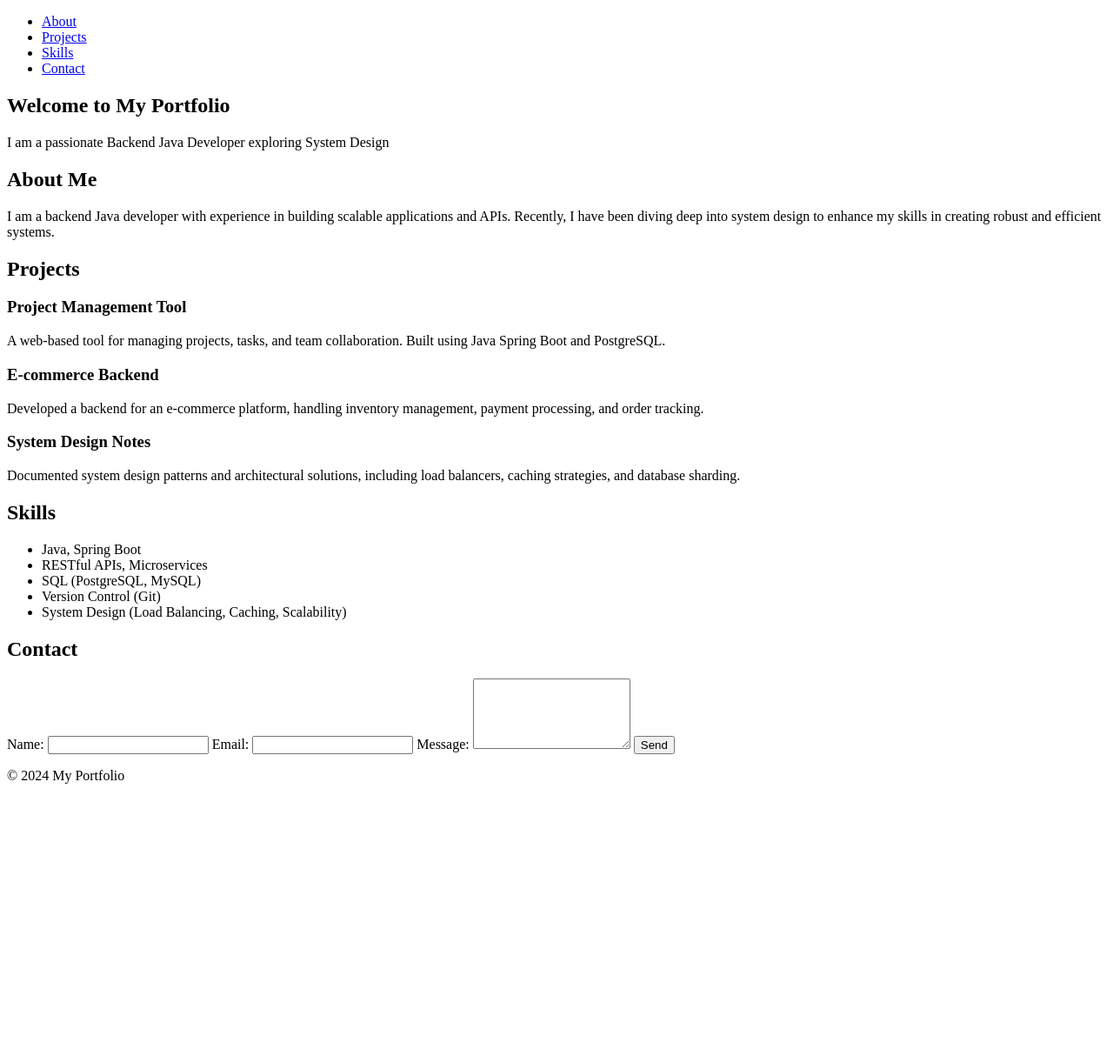
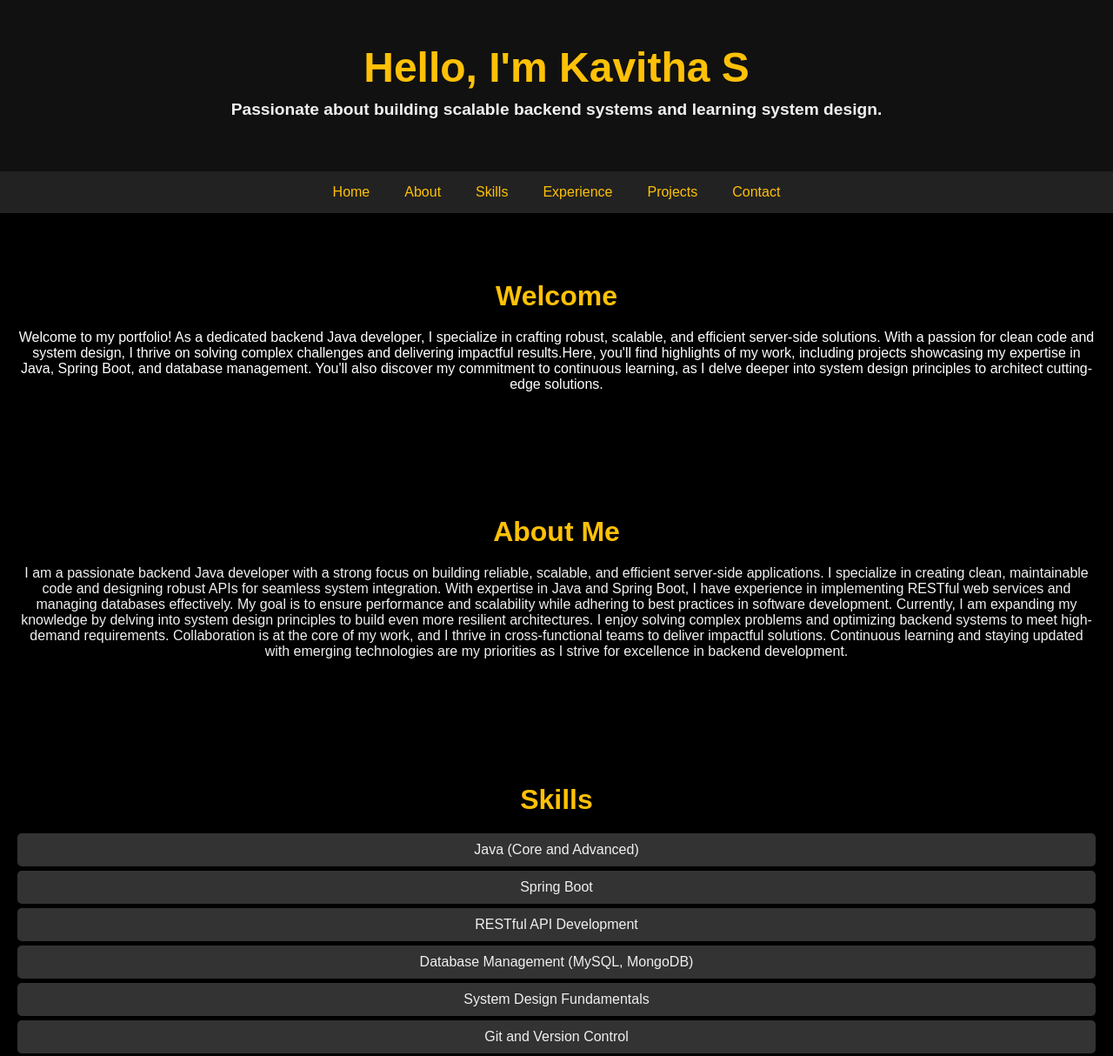
Before and after one commit to kavithas-dev/kavithas-dev.github.io, a plain HTML site: page index.html in a window 1280 px wide. Shown: the top 1214 px of the page at 87% size. Before the commit the page ends 917 px from the top, so only its background shows below. Drawn offline with Linux system fonts and the light colour scheme.

Commit message:
modified

```diff
--- a/index.html
+++ b/index.html
@@ -3,80 +3,194 @@
 <head>
     <meta charset="UTF-8">
     <meta name="viewport" content="width=device-width, initial-scale=1.0">
-    <title>Portfolio - Backend Java Developer</title>
-    <link rel="stylesheet" href="styles.css">
+    <title>Portfolio</title>
+    <style>
+        body {
+            font-family: Arial, sans-serif;
+            margin: 0;
+            padding: 0;
+            background-color: #000;
+            color: #fff;
+        }
+        header {
+            text-align: center;
+            padding: 50px 20px;
+            background-color: #111;
+            box-shadow: 0 2px 5px rgba(0, 0, 0, 0.7);
+        }
+        header h1 {
+            margin: 0;
+            font-size: 3rem;
+            color: #ffc107;
+        }
+        header p {
+            margin: 10px 0;
+            font-size: 1.2rem;
+            color: #f0f0f0;
+        }
+        nav {
+            display: flex;
+            justify-content: center;
+            gap: 20px;
+            padding: 10px 0;
+            background-color: #222;
+            position: sticky;
+            top: 0;
+            z-index: 1000;
+        }
+        nav a {
+            color: #ffc107;
+            text-decoration: none;
+            font-size: 1rem;
+            padding: 5px 10px;
+        }
+        nav a:hover {
+            text-decoration: underline;
+        }
+        section {
+            padding: 50px 20px;
+            text-align: center;
+        }
+        section h2 {
+            font-size: 2rem;
+            margin-bottom: 20px;
+            color: #ffc107;
+        }
+        .about p, .skills ul li, .projects .project p, .experience .job p {
+            color: #f0f0f0;
+        }
+        .skills ul {
+            list-style: none;
+            padding: 0;
+        }
+        .skills ul li {
+            background-color: #333;
+            padding: 10px;
+            margin: 5px 0;
+            border-radius: 5px;
+        }
+        .projects .project, .experience .job {
+            background-color: #222;
+            border: 1px solid #444;
+            padding: 20px;
+            margin-bottom: 20px;
+            border-radius: 5px;
+        }
+        .projects .project h3, .experience .job h3 {
+            margin: 0 0 10px;
+            color: #ffc107;
+        }
+        .contact form {
+            display: flex;
+            flex-direction: column;
+            gap: 15px;
+            max-width: 600px;
+            margin: 0 auto;
+        }
+        .contact form input, .contact form textarea {
+            width: 100%;
+            padding: 10px;
+            border: 1px solid #555;
+            border-radius: 5px;
+            background-color: #333;
+            color: #fff;
+        }
+        .contact form button {
+            background-color: #ffc107;
+            color: #000;
+            padding: 10px;
+            border: none;
+            border-radius: 5px;
+            cursor: pointer;
+        }
+        .contact form button:hover {
+            background-color: #e0a800;
+        }
+        footer {
+            text-align: center;
+            padding: 10px 0;
+            background-color: #111;
+            color: #777;
+        }
+    </style>
 </head>
 <body>
+
 <header>
-        <nav>
-            <ul class="nav-links">
-                <li><a href="#about">About</a></li>
-                <li><a href="#projects">Projects</a></li>
-                <li><a href="#skills">Skills</a></li>
-                <li><a href="#contact">Contact</a></li>
-            </ul>
-        </nav>
+    <h1>Hello, I'm Kavitha S<h1>
+    <p>Passionate about building scalable backend systems and learning system design.</p>
 </header>
 
-    <section id="hero">
-        <div class="hero-text">
-            <h1>Welcome to My Portfolio</h1>
-            <p>I am a passionate Backend Java Developer exploring System Design</p>
+<nav>
+    <a href="#home">Home</a>
+    <a href="#about">About</a>
+    <a href="#skills">Skills</a>
+    <a href="#experience">Experience</a>
+    <a href="#projects">Projects</a>
+    <a href="#contact">Contact</a>
+</nav>
+
+<section id="home">
+    <h2>Welcome</h2>
+    <p>Welcome to my portfolio! As a dedicated backend Java developer, I specialize in crafting robust, scalable, and efficient server-side solutions. With a passion for clean code and system design, I thrive on solving complex challenges and delivering impactful results.Here, you'll find highlights of my work, including projects showcasing my expertise in Java, Spring Boot, and database management. You'll also discover my commitment to continuous learning, as I delve deeper into system design principles to architect cutting-edge solutions.</p>
+</section>
+
+<section id="about" class="about">
+    <h2>About Me</h2>
+    <p>
+        I am a passionate backend Java developer with a strong focus on building reliable, scalable, and efficient server-side applications.
+        I specialize in creating clean, maintainable code and designing robust APIs for seamless system integration.
+        With expertise in Java and Spring Boot, I have experience in implementing RESTful web services and managing databases effectively.
+        My goal is to ensure performance and scalability while adhering to best practices in software development.
+        Currently, I am expanding my knowledge by delving into system design principles to build even more resilient architectures.
+        I enjoy solving complex problems and optimizing backend systems to meet high-demand requirements.
+        Collaboration is at the core of my work, and I thrive in cross-functional teams to deliver impactful solutions.
+        Continuous learning and staying updated with emerging technologies are my priorities as I strive for excellence in backend development.  </p>
+</section>
+
+<section id="skills" class="skills">
+    <h2>Skills</h2>
+    <ul>
+        <li>Java (Core and Advanced)</li>
+        <li>Spring Boot</li>
+        <li>RESTful API Development</li>
+        <li>Database Management (MySQL, MongoDB)</li>
+        <li>System Design Fundamentals</li>
+        <li>Git and Version Control</li>
+    </ul>
+</section>
+
+<section id="experience" class="experience">
+    <h2>Experience</h2>
+    <div class="job">
+        <h3>Java Developer - HEPL</h3>
+        <p>Developed and maintained backend services using Java and Spring Boot, ensuring high performance and scalability.</p>
+        <p>Collaborated with cross-functional teams to design and implement RESTful APIs and database schemas.</p>
+        <p>Duration: Sep 2024 - Present</p>
     </div>
 </section>
 
-    <section id="about">
-        <h2>About Me</h2>
-        <p>I am a backend Java developer with experience in building scalable applications and APIs. Recently, I have been diving deep into system design to enhance my skills in creating robust and efficient systems.</p>
-    </section>
-
-    <section id="projects">
+<section id="projects" class="projects">
     <h2>Projects</h2>
     <div class="project">
-            <h3>Project Management Tool</h3>
-            <p>A web-based tool for managing projects, tasks, and team collaboration. Built using Java Spring Boot and PostgreSQL.</p>
-        </div>
-        <div class="project">
-            <h3>E-commerce Backend</h3>
-            <p>Developed a backend for an e-commerce platform, handling inventory management, payment processing, and order tracking.</p>
-        </div>
-        <div class="project">
-            <h3>System Design Notes</h3>
-            <p>Documented system design patterns and architectural solutions, including load balancers, caching strategies, and database sharding.</p>
+        <h3> Hotel Reservation Management System</h3>
+        <p>The Hotel Reservation Management System is a Java-based application designed to streamline hotel booking processes. Built with core Java and MySQL, it enables users to efficiently manage room reservations, cancellations, and customer details. The system provides functionality for checking room availability, booking accommodations, and storing customer information securely in a MySQL database. It includes role-based access for administrators to manage room inventory, view booking records, and generate reports. The application ensures reliable data handling and supports scalability, making it an ideal solution for automating hotel operations and enhancing customer satisfaction.</p>
     </div>
 </section>
 
-    <section id="skills">
-        <h2>Skills</h2>
-        <ul>
-            <li>Java, Spring Boot</li>
-            <li>RESTful APIs, Microservices</li>
-            <li>SQL (PostgreSQL, MySQL)</li>
-            <li>Version Control (Git)</li>
-            <li>System Design (Load Balancing, Caching, Scalability)</li>
-        </ul>
-    </section>
-
-    <section id="contact">
-        <h2>Contact</h2>
-        <form action="#" method="post">
-            <label for="name">Name:</label>
-            <input type="text" id="name" name="name" required>
-
-            <label for="email">Email:</label>
-            <input type="email" id="email" name="email" required>
-
-            <label for="message">Message:</label>
-            <textarea id="message" name="message" rows="5" required></textarea>
-
-            <button type="submit">Send</button>
+<section id="contact" class="contact">
+    <h2>Contact Me</h2>
+    <form action="" method="POST">
+        <input type="text" name="name" placeholder="Your Name" required>
+        <input type="email" name="email" placeholder="Your Email" required>
+        <textarea name="message" placeholder="Your Message" rows="5" required></textarea>
+        <button type="submit">Send Message</button>
     </form>
 </section>
 
 <footer>
-        <p>&copy; 2024 My Portfolio</p>
+    <p>&copy; 2024 Backend Java Developer Portfolio</p>
 </footer>
 
-    <script src="scripts.js"></script>
 </body>
 </html>
```
Lines whose indentation alone changed are shown as unchanged.
